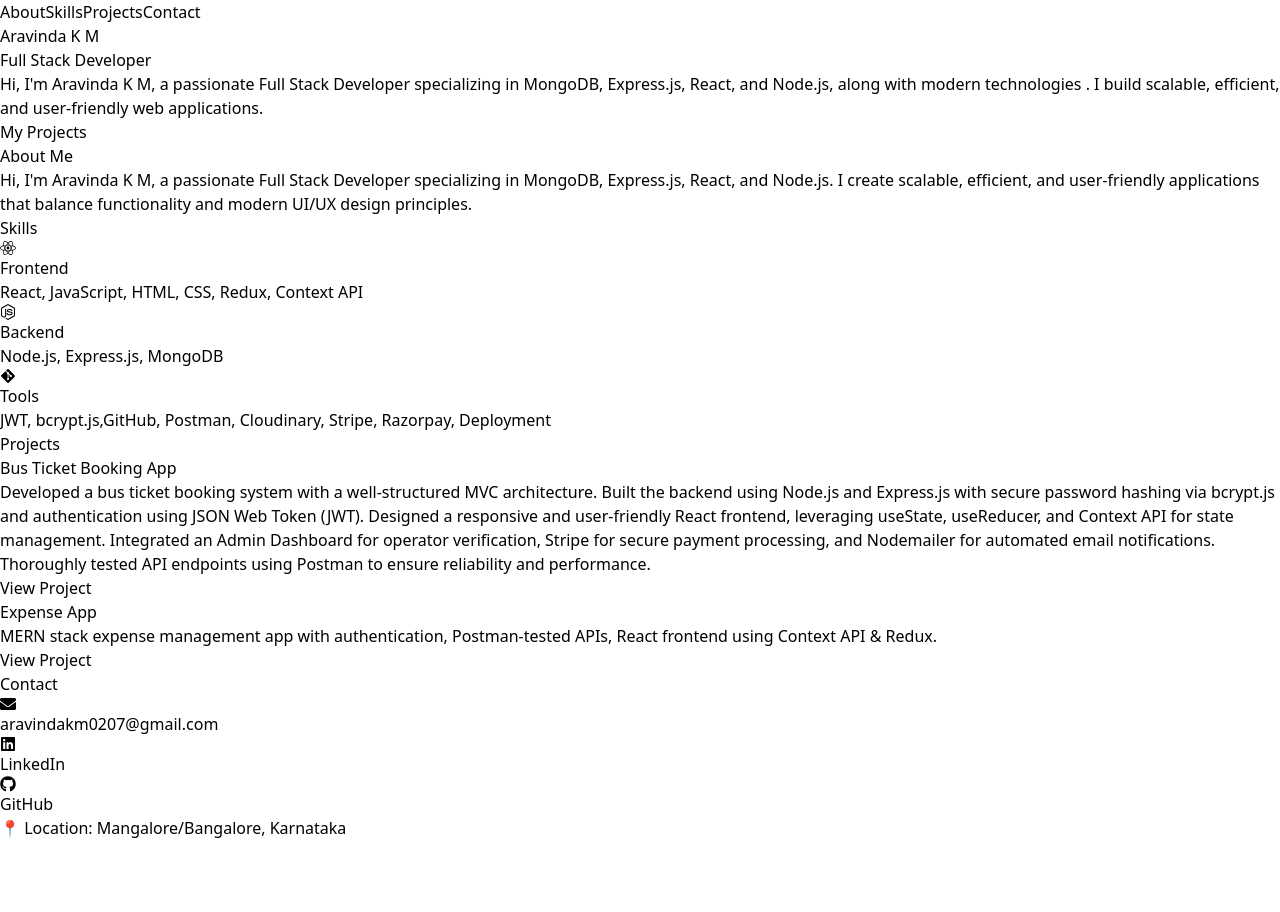
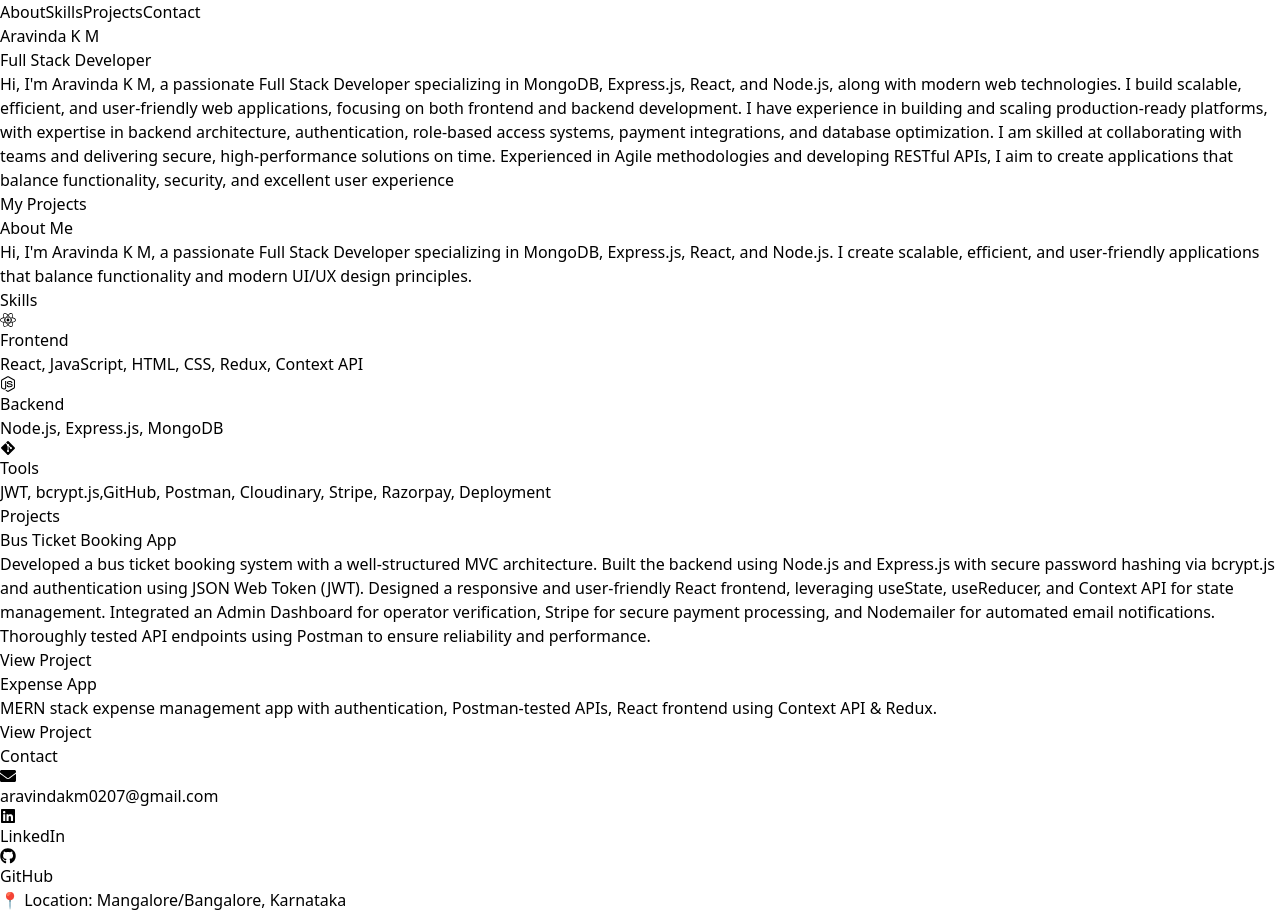
Before and after one commit to aravindakm0207/Portfolio, a React (Vite) app: page / in a window 1280 px wide. Before the commit the page ends 840 px from the top, so only its background shows below. Built offline with nearby package versions, Linux system fonts and the light colour scheme.

Commit message:
Update App.jsx

```diff
--- a/src/App.jsx
+++ b/src/App.jsx
@@ -87,7 +87,9 @@ endpoints using Postman to ensure reliability and performance.`,
           transition={{ delay: 1, duration: 1 }}
           className="text-gray-300 max-w-2xl text-lg leading-relaxed mb-6"
         >
-          Hi, I'm Aravinda K M, a passionate Full Stack Developer specializing in MongoDB, Express.js, React, and Node.js, along with modern technologies . I build scalable, efficient, and user-friendly web applications.
+      Hi, I'm Aravinda K M, a passionate Full Stack Developer specializing in MongoDB, Express.js, React, and Node.js, along with modern web technologies. I build scalable, efficient, and user-friendly web applications, focusing on both frontend and backend development.
+
+I have experience in building and scaling production-ready platforms, with expertise in backend architecture, authentication, role-based access systems, payment integrations, and database optimization. I am skilled at collaborating with teams and delivering secure, high-performance solutions on time. Experienced in Agile methodologies and developing RESTful APIs, I aim to create applications that balance functionality, security, and excellent user experience
         </motion.p>
         <motion.a
           href="#projects"
```
